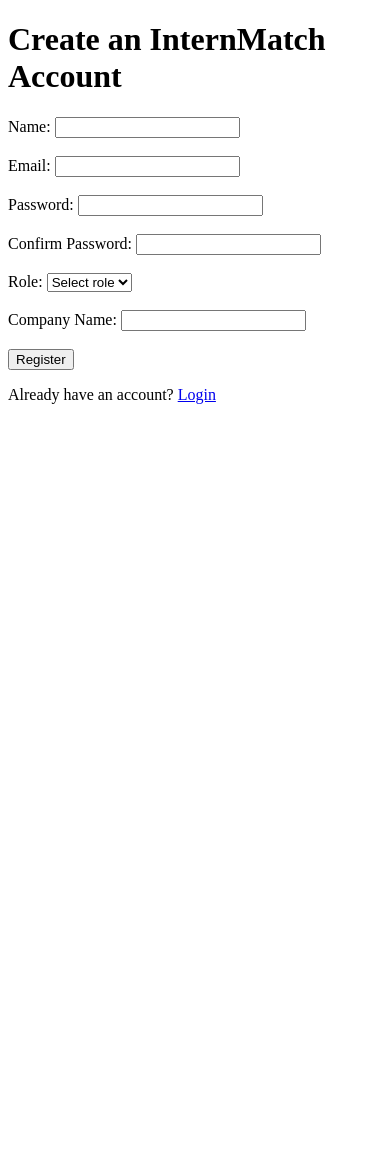
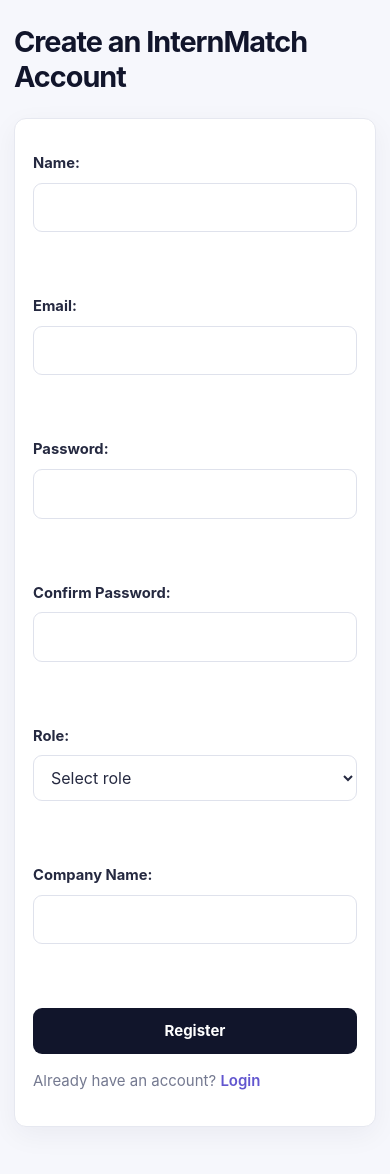
Before and after one commit to meppyy/internmatch, a Flask app: page /auth/register in a window 390 px wide. Before the commit the page ends 404 px from the top, so only its background shows below. Run offline with Flask 3, Linux system fonts and the light colour scheme.

Commit message:
Make application pages responsive across devices

```diff
--- /dev/null
+++ b/app/static/css/app.css
@@ -0,0 +1,195 @@
+:root {
+    --app-navy: #11152b;
+    --app-purple: #8175f2;
+    --app-bg: #f6f7fc;
+    --app-surface: #ffffff;
+    --app-text: #252940;
+    --app-muted: #747990;
+    --app-border: #e6e8f0;
+}
+
+* {
+    box-sizing: border-box;
+}
+
+body.app-page {
+    width: min(100% - 32px, 1000px);
+    min-height: 100vh;
+    margin: 0 auto;
+    padding: clamp(24px, 5vw, 52px) 0;
+    color: var(--app-text);
+    background: var(--app-bg);
+    font-family: Inter, "Segoe UI", Arial, sans-serif;
+    font-size: 16px;
+    line-height: 1.6;
+}
+
+.app-page h1 {
+    margin: 0 0 24px;
+    color: var(--app-navy);
+    font-size: clamp(1.8rem, 5vw, 2.6rem);
+    line-height: 1.2;
+    letter-spacing: -1px;
+    overflow-wrap: anywhere;
+}
+
+.app-page h2 {
+    margin-top: 27px;
+    color: var(--app-navy);
+    font-size: clamp(1.2rem, 3vw, 1.55rem);
+}
+
+.app-page h3 {
+    margin-top: 22px;
+    color: var(--app-navy);
+}
+
+.app-page p {
+    color: var(--app-muted);
+    overflow-wrap: anywhere;
+}
+
+.app-page a {
+    color: #6256cf;
+    font-weight: 600;
+    text-decoration: none;
+}
+
+.app-page a:hover {
+    text-decoration: underline;
+}
+
+.app-page form {
+    width: 100%;
+    max-width: 760px;
+    margin: 22px 0;
+    padding: clamp(18px, 3.5vw, 30px);
+    border: 1px solid var(--app-border);
+    border-radius: 16px;
+    background: var(--app-surface);
+    box-shadow: 0 8px 28px rgba(23, 29, 65, 0.05);
+}
+
+.app-page label {
+    display: block;
+    margin: 15px 0 7px;
+    color: var(--app-text);
+    font-size: 0.92rem;
+    font-weight: 650;
+}
+
+.app-page input:not([type="hidden"]),
+.app-page textarea,
+.app-page select {
+    display: block;
+    width: 100%;
+    max-width: 100%;
+    min-height: 45px;
+    padding: 11px 13px;
+    border: 1px solid #dfe2ec;
+    border-radius: 9px;
+    outline: none;
+    background: #fff;
+    color: var(--app-text);
+    font: inherit;
+    font-size: 0.95rem;
+}
+
+.app-page textarea {
+    min-height: 110px;
+    resize: vertical;
+}
+
+.app-page input:focus,
+.app-page textarea:focus,
+.app-page select:focus {
+    border-color: var(--app-purple);
+    box-shadow: 0 0 0 3px rgba(129, 117, 242, 0.13);
+}
+
+.app-page input[type="file"] {
+    padding: 9px;
+}
+
+.app-page button {
+    min-height: 44px;
+    margin-top: 16px;
+    padding: 10px 18px;
+    border: 0;
+    border-radius: 9px;
+    color: #fff;
+    background: var(--app-navy);
+    font: inherit;
+    font-weight: 700;
+    cursor: pointer;
+}
+
+.app-page button:hover {
+    background: #292f53;
+}
+
+.app-page li {
+    margin-block: 9px;
+    overflow-wrap: anywhere;
+}
+
+.app-page hr {
+    border: 0;
+    border-top: 1px solid var(--app-border);
+    margin-block: 22px;
+}
+
+/* Compact nested skill-removal forms. */
+.app-page li form {
+    display: inline-flex;
+    width: auto;
+    margin: 0 0 0 10px;
+    padding: 0;
+    border: 0;
+    background: transparent;
+    box-shadow: none;
+}
+
+.app-page li form button {
+    min-height: 34px;
+    margin: 0;
+    padding: 6px 12px;
+    font-size: 0.82rem;
+}
+
+@media (max-width: 640px) {
+    body.app-page {
+        width: calc(100% - 28px);
+        padding-block: 25px;
+        font-size: 15px;
+    }
+
+    .app-page form {
+        padding: 18px;
+        border-radius: 12px;
+    }
+
+    .app-page button {
+        width: 100%;
+        min-height: 46px;
+    }
+
+    .app-page li form button {
+        width: auto;
+    }
+
+    .app-page input:not([type="hidden"]),
+    .app-page textarea,
+    .app-page select {
+        font-size: 16px;
+    }
+}
+
+@media (prefers-reduced-motion: reduce) {
+    *,
+    *::before,
+    *::after {
+        scroll-behavior: auto !important;
+        transition-duration: 0.01ms !important;
+    }
+}
--- a/app/templates/auth/login.html
+++ b/app/templates/auth/login.html
@@ -2,9 +2,11 @@
 <html lang="en">
 <head>
     <meta charset="UTF-8">
+    <meta name="viewport" content="width=device-width, initial-scale=1.0">
     <title>Login - InternMatch</title>
+    <link rel="stylesheet" href="{{ url_for('static', filename='css/app.css') }}">
 </head>
-<body>
+<body class="app-page">
 
     <h1>Login to InternMatch</h1>
 
--- a/app/templates/auth/register.html
+++ b/app/templates/auth/register.html
@@ -2,9 +2,11 @@
 <html lang="en">
 <head>
     <meta charset="UTF-8">
+    <meta name="viewport" content="width=device-width, initial-scale=1.0">
     <title>Register - InternMatch</title>
+    <link rel="stylesheet" href="{{ url_for('static', filename='css/app.css') }}">
 </head>
-<body>
+<body class="app-page">
 
     <h1>Create an InternMatch Account</h1>
 
--- a/app/templates/recruiter/create_internship.html
+++ b/app/templates/recruiter/create_internship.html
@@ -2,9 +2,11 @@
 <html lang="en">
 <head>
     <meta charset="UTF-8">
+    <meta name="viewport" content="width=device-width, initial-scale=1.0">
     <title>Create Internship</title>
+    <link rel="stylesheet" href="{{ url_for('static', filename='css/app.css') }}">
 </head>
-<body>
+<body class="app-page">
 
 
 
--- a/app/templates/recruiter/dashboard.html
+++ b/app/templates/recruiter/dashboard.html
@@ -2,9 +2,11 @@
 <html lang="en">
 <head>
     <meta charset="UTF-8">
+    <meta name="viewport" content="width=device-width, initial-scale=1.0">
     <title>Recruiter Dashboard</title>
+    <link rel="stylesheet" href="{{ url_for('static', filename='css/app.css') }}">
 </head>
-<body>
+<body class="app-page">
 
     <h1>Recruiter Dashboard</h1>
 
--- a/app/templates/recruiter/edit_profile.html
+++ b/app/templates/recruiter/edit_profile.html
@@ -2,9 +2,11 @@
 <html lang="en">
 <head>
     <meta charset="UTF-8">
+    <meta name="viewport" content="width=device-width, initial-scale=1.0">
     <title>Edit Recruiter Profile</title>
+    <link rel="stylesheet" href="{{ url_for('static', filename='css/app.css') }}">
 </head>
-<body>
+<body class="app-page">
 
     <h1>Edit Recruiter Profile</h1>
 
--- a/app/templates/recruiter/internship_details.html
+++ b/app/templates/recruiter/internship_details.html
@@ -2,9 +2,11 @@
 <html lang="en">
 <head>
     <meta charset="UTF-8">
+    <meta name="viewport" content="width=device-width, initial-scale=1.0">
     <title>{{ internship.title }}</title>
+    <link rel="stylesheet" href="{{ url_for('static', filename='css/app.css') }}">
 </head>
-<body>
+<body class="app-page">
     <h1>{{ internship.title }}</h1>
 
     <p>Company: {{ internship.company_name }}</p>
--- a/app/templates/recruiter/internships.html
+++ b/app/templates/recruiter/internships.html
@@ -2,9 +2,11 @@
 <html lang="en">
 <head>
     <meta charset="UTF-8">
+    <meta name="viewport" content="width=device-width, initial-scale=1.0">
     <title>My Internships</title>
+    <link rel="stylesheet" href="{{ url_for('static', filename='css/app.css') }}">
 </head>
-<body>
+<body class="app-page">
     <h1>My Internships</h1>
 
     {% if internships %}
--- a/app/templates/recruiter/profile.html
+++ b/app/templates/recruiter/profile.html
@@ -2,9 +2,11 @@
 <html lang="en">
 <head>
     <meta charset="UTF-8">
+    <meta name="viewport" content="width=device-width, initial-scale=1.0">
     <title>Recruiter Profile</title>
+    <link rel="stylesheet" href="{{ url_for('static', filename='css/app.css') }}">
 </head>
-<body>
+<body class="app-page">
 
     <h1>Recruiter Profile</h1>
 
--- a/app/templates/student/dashboard.html
+++ b/app/templates/student/dashboard.html
@@ -4,8 +4,9 @@
     <meta charset="UTF-8">
     <meta name="viewport" content="width=device-width, initial-scale=1.0">
     <title>Student Dashboard - InternMatch</title>
+    <link rel="stylesheet" href="{{ url_for('static', filename='css/app.css') }}">
 </head>
-<body>
+<body class="app-page">
 
     <h1>Student Dashboard</h1>
 
--- a/app/templates/student/edit_profile.html
+++ b/app/templates/student/edit_profile.html
@@ -4,8 +4,9 @@
     <meta charset="UTF-8">
     <meta name="viewport" content="width=device-width, initial-scale=1.0">
     <title>Edit Profile - InternMatch</title>
+    <link rel="stylesheet" href="{{ url_for('static', filename='css/app.css') }}">
 </head>
-<body>
+<body class="app-page">
 
     <h1>Edit Profile</h1>
 
--- a/app/templates/student/experience.html
+++ b/app/templates/student/experience.html
@@ -2,9 +2,11 @@
 <html lang="en">
 <head>
     <meta charset="UTF-8">
+    <meta name="viewport" content="width=device-width, initial-scale=1.0">
     <title>Experience & Projects - InternMatch</title>
+    <link rel="stylesheet" href="{{ url_for('static', filename='css/app.css') }}">
 </head>
-<body>
+<body class="app-page">
 
     <h1>Experience, Projects & Certifications</h1>
 
@@ -13,6 +15,8 @@
     </p>
 
     <form method="POST" action="{{ url_for('student.edit_profile') }}">
+
+        <input type="hidden" name="csrf_token" value="{{ csrf_token() }}">
 
         <h2>Experience</h2>
         <textarea
--- a/app/templates/student/profile.html
+++ b/app/templates/student/profile.html
@@ -4,8 +4,9 @@
     <meta charset="UTF-8">
     <meta name="viewport" content="width=device-width, initial-scale=1.0">
     <title>My Profile - InternMatch</title>
+    <link rel="stylesheet" href="{{ url_for('static', filename='css/app.css') }}">
 </head>
-<body>
+<body class="app-page">
 
     <h1>My Profile</h1>
 
--- a/app/templates/student/profile_completion.html
+++ b/app/templates/student/profile_completion.html
@@ -2,9 +2,11 @@
 <html lang="en">
 <head>
     <meta charset="UTF-8">
+    <meta name="viewport" content="width=device-width, initial-scale=1.0">
     <title>Profile Completion - InternMatch</title>
+    <link rel="stylesheet" href="{{ url_for('static', filename='css/app.css') }}">
 </head>
-<body>
+<body class="app-page">
 
     <h1>Profile Completion</h1>
 
--- a/app/templates/student/skills.html
+++ b/app/templates/student/skills.html
@@ -2,9 +2,11 @@
 <html lang="en">
 <head>
     <meta charset="UTF-8">
+    <meta name="viewport" content="width=device-width, initial-scale=1.0">
     <title>My Skills - InternMatch</title>
+    <link rel="stylesheet" href="{{ url_for('static', filename='css/app.css') }}">
 </head>
-<body>
+<body class="app-page">
 
     <h1>My Skills</h1>
 
--- a/app/templates/student/upload_resume.html
+++ b/app/templates/student/upload_resume.html
@@ -2,9 +2,11 @@
 <html lang="en">
 <head>
     <meta charset="UTF-8">
+    <meta name="viewport" content="width=device-width, initial-scale=1.0">
     <title>Upload Resume - InternMatch</title>
+    <link rel="stylesheet" href="{{ url_for('static', filename='css/app.css') }}">
 </head>
-<body>
+<body class="app-page">
 
     <h1>Upload Resume</h1>
 
```
Also changed, not shown: tests/test_responsive.py (added, +25 -0 lines).
